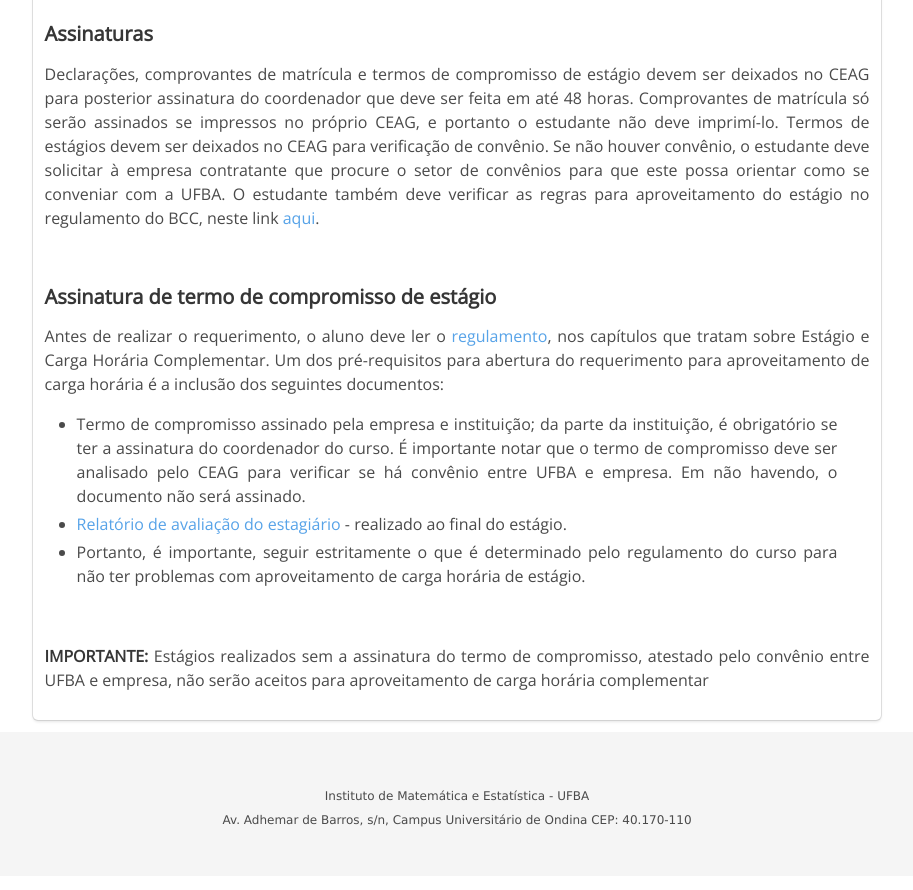
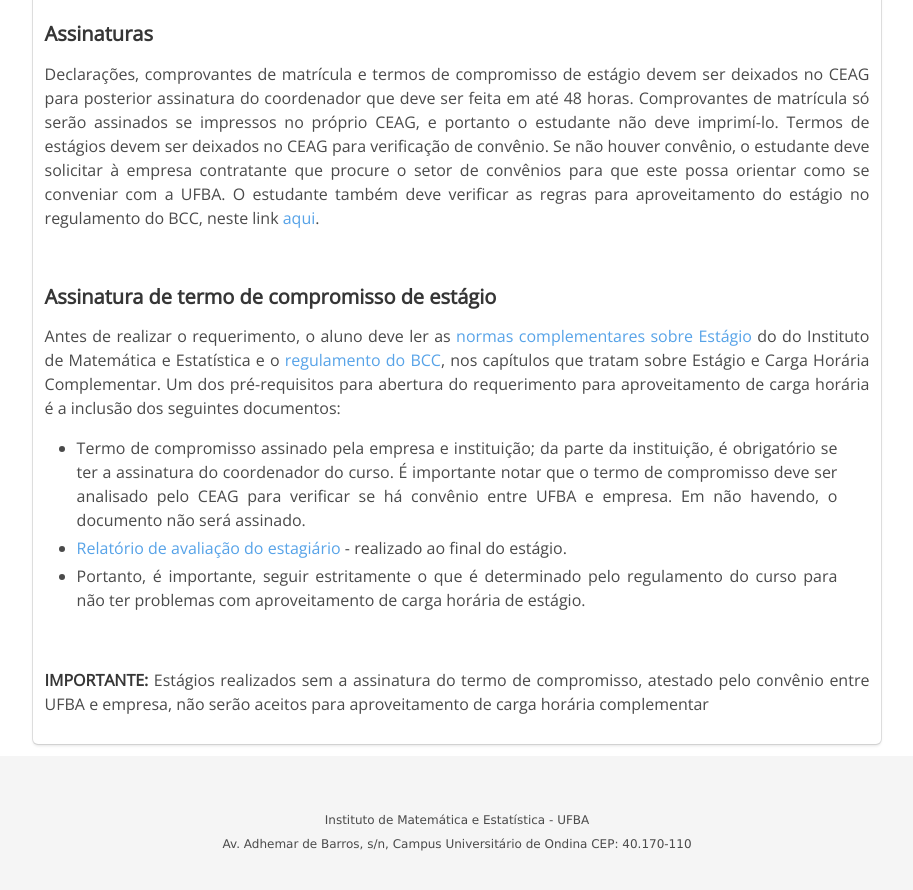
Before and after one commit to bcc-ufba/bcc-ufba.github.io, a Jekyll site: the page built from procedimentos.markdown, in a window 1280 px wide and 900 px high, scrolled down 1833 px. Shown: the top 890 px of the window, without its empty margins (183-1096 px from the left). Built offline with Jekyll 4.4.1, drawn with Linux system fonts in a browser that asks for light colours.

Commit message:
Adicionando link para Res. IME 01/20 - Estágio

```diff
--- a/procedimentos.markdown
+++ b/procedimentos.markdown
@@ -57,7 +57,7 @@ Declarações, comprovantes de matrícula e termos de compromisso de estágio de
 
 #### **Assinatura de termo de compromisso de estágio**
 
-Antes de realizar o requerimento, o aluno deve ler o [regulamento][link], nos capítulos que tratam sobre Estágio e Carga Horária Complementar. Um dos pré-requisitos para abertura do requerimento para aproveitamento de carga horária é a inclusão dos seguintes documentos:
+Antes de realizar o requerimento, o aluno deve ler as [normas complementares sobre Estágio][estagio] do  do Instituto de Matemática e Estatística e o [regulamento do BCC][link], nos capítulos que tratam sobre Estágio e Carga Horária Complementar. Um dos pré-requisitos para abertura do requerimento para aproveitamento de carga horária é a inclusão dos seguintes documentos:
 
 * Termo de compromisso assinado pela empresa e instituição; da parte da instituição, é obrigatório se ter a assinatura do coordenador do curso. É importante notar que o termo de compromisso deve ser analisado pelo CEAG para verificar se há convênio entre UFBA e empresa. Em não havendo, o documento não será assinado.
 * [Relatório de avaliação do estagiário](https://docs.google.com/document/d/1T6Mvjf2kFYHnl1ocYnDzriwg9Cdk1JYpPLZdKt_JLrA/edit) - realizado ao final do estágio.
```
Also changed, not shown: other parts of procedimentos.markdown (+1 -0 lines).
